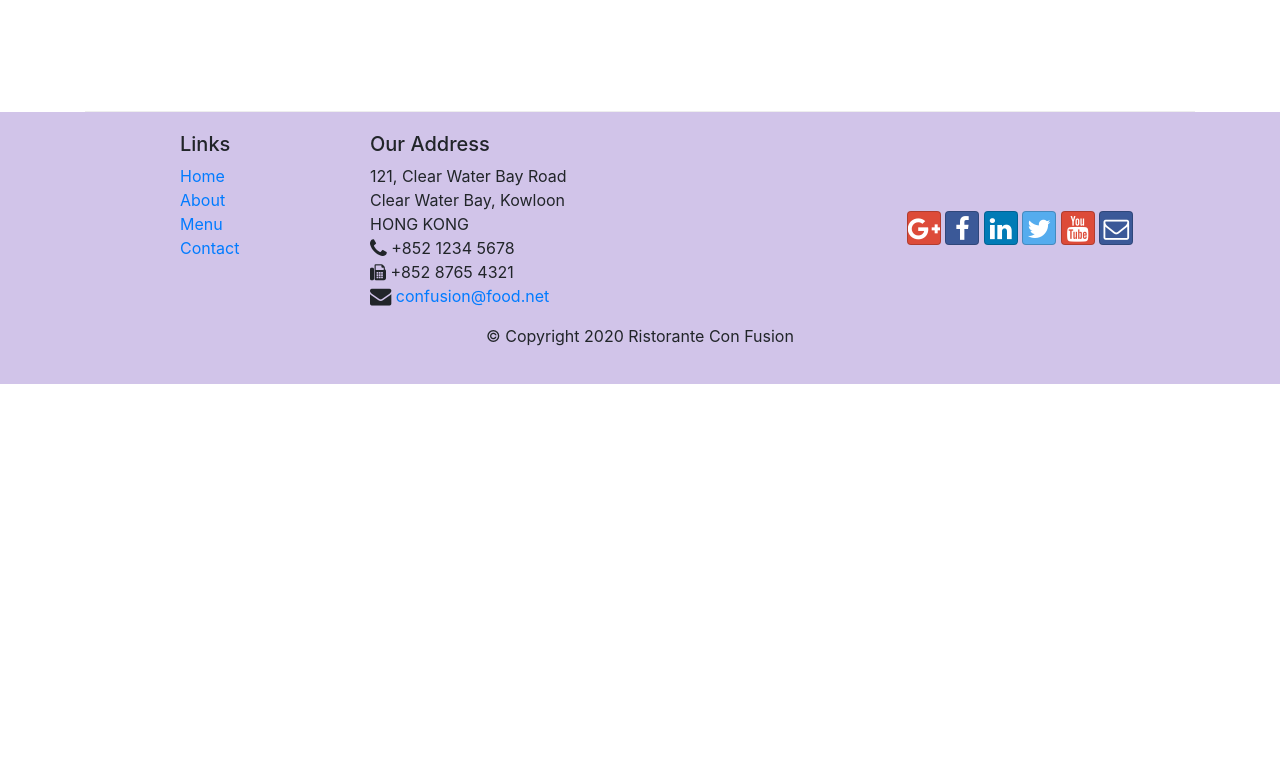
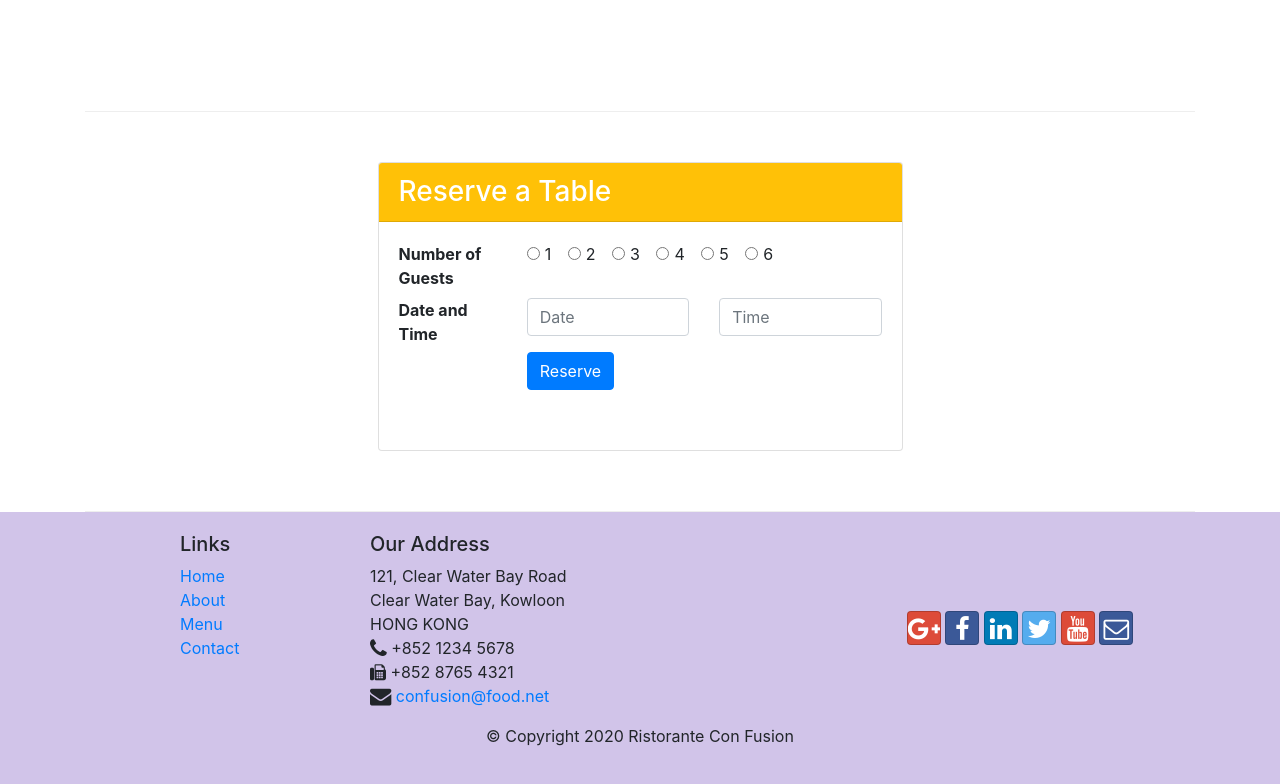
Before and after one commit to UmarAhmed29/Restaurant-website-frontend-Bootstrap, a website: page index.html in a window 1280 px wide. Shown: the part 1422-2206 px from the top of the page. Before the commit the page ends 1806 px from the top, so only its background shows below. Drawn offline with nearby package versions, Linux system fonts and the light colour scheme.

Commit message:
Assignment-2

```diff
--- a/index.html
+++ b/index.html
@@ -41,8 +41,11 @@
                     <h1>Ristorante con Fusion</h1>
                     <p>We take inspiration from the World's best cuisines, and create a unique fusion experience. Our lipsmacking creations will tickle your culinary senses!</p>
                 </div>
-                <div class="col-12 col-sm align-self-center">
+                <div class="col-12 col-sm-3 align-self-center">
                     <img src="img/logo.png" class="img-fluid">
+                </div>
+                <div class="col-12 col-sm-3 align-self-center">
+                    <a href="#reserve_table"><button class="btn btn-warning btn-block"> Reserve Table </button></a>
                 </div>
             </div>
         </div>
@@ -70,8 +73,13 @@
                 <h3>This Month's Promotions</h3>
             </div>
             <div class="col col-sm col-md">
-                <h2>Weekend Grand Buffet</h2>
-                <p>Featuring mouthwatering combinations with a choice of five different salads, six enticing appetizers, six main entrees and five choicest desserts. Free flowing bubbly and soft drinks. All for just $19.99 per person </p>
+                <div class="media">
+                    <div class="media-body">
+                        <h2>Weekend Grand Buffet <span class="badge badge-danger">NEW</span></h2>
+                        <p>Featuring mouthwatering combinations with a choice of five different salads, six enticing appetizers, six main entrees and five choicest desserts. Free flowing bubbly and soft drinks. All for just $19.99 per person </p>
+                    </div>
+                    <img class="d-flex mr-3 img-thumbnail align-self-center" src="img/buffet.png" alt="Buffet">
+                </div>
             </div>
         </div>
 
@@ -86,6 +94,66 @@
                         <h2>Alberto Somayya</h2>
                         <h4>Executive Chef</h4>
                         <p>Award winning three-star Michelin chef with wide International experience having worked closely with whos-who in the culinary world, he specializes in creating mouthwatering Indo-Italian fusion experiences. </p>
+                    </div>
+                </div>
+            </div>
+        </div>
+
+        <div class="row row-content" id="reserve_table">
+            <div class="col-12 col-md-6 offset-md-3">
+                <div class="card">
+                    <h3 class="card-header bg-warning text-white"> Reserve a Table </h3>
+                    <div class="card-body">
+                        <dl class="row">
+                            <dt class="col-12 col-md-3"> Number of Guests </dt>
+                            <dd class="col-11 col-md-9">
+                                <div class="form-check form-check-inline">
+                                    <input class="form-check-input" type="radio" name="inlineRadioOptions" id="inlineRadio1" value="option1">
+                                    <label class="form-check-label" for="inlineRadio1">1</label>
+                                </div>
+                                <div class="form-check form-check-inline">
+                                    <input class="form-check-input" type="radio" name="inlineRadioOptions" id="inlineRadio1" value="option1">
+                                    <label class="form-check-label" for="inlineRadio1">2</label>
+                                </div>
+                                <div class="form-check form-check-inline">
+                                    <input class="form-check-input" type="radio" name="inlineRadioOptions" id="inlineRadio1" value="option1">
+                                    <label class="form-check-label" for="inlineRadio1">3</label>
+                                </div>
+                                <div class="form-check form-check-inline">
+                                    <input class="form-check-input" type="radio" name="inlineRadioOptions" id="inlineRadio1" value="option1">
+                                    <label class="form-check-label" for="inlineRadio1">4</label>
+                                </div>
+                                <div class="form-check form-check-inline">
+                                    <input class="form-check-input" type="radio" name="inlineRadioOptions" id="inlineRadio1" value="option1">
+                                    <label class="form-check-label" for="inlineRadio1">5</label>
+                                </div>
+                                <div class="form-check form-check-inline">
+                                    <input class="form-check-input" type="radio" name="inlineRadioOptions" id="inlineRadio1" value="option1">
+                                    <label class="form-check-label" for="inlineRadio1">6</label>
+                                </div>
+                            </dd>
+                            <dt class="col-12 col-md-3"></dt>
+                            <dd class="col-12 col-md-9"></dd>
+                            <dt class="col-12 col-md-3"> Date and Time </dt>
+                            <dd class="col-12 col-md-9">
+                                <form>
+                                <div class="form-group row">
+                                <div class="col-12 col-md-6">
+                                    <input type="text" class="form-control" id="date" name="date" placeholder="Date">
+                                </div>
+                                <div class="col-12 col-md-6">
+                                    <input type="text" class="form-control" id="time" name="timme" placeholder="Time">
+                                </div>
+                            </div>
+
+                            <div class="form-group row">
+                                <div class="col-md-10">
+                                    <button type="submit" class="btn btn-primary"> Reserve </button>
+                                </div>
+                            </div>
+                            </form>
+                            </dd>
+                        </dl>
                     </div>
                 </div>
             </div>
```
